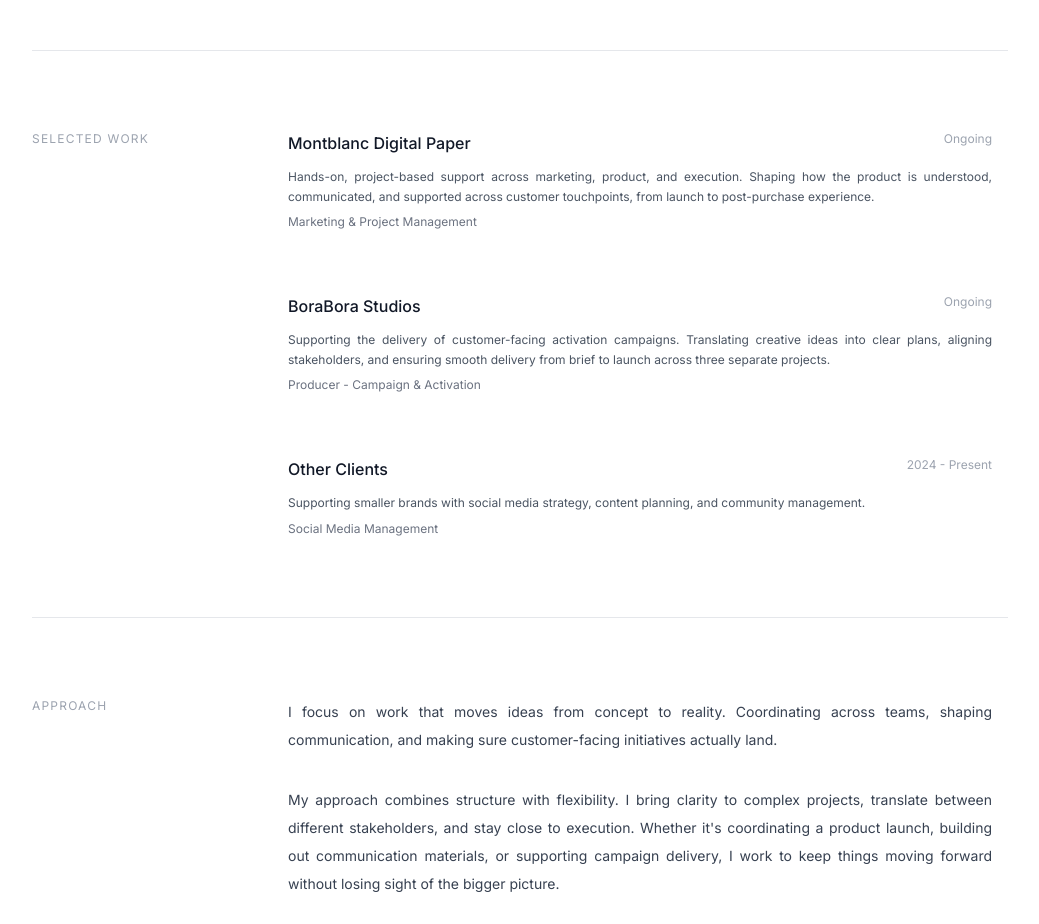
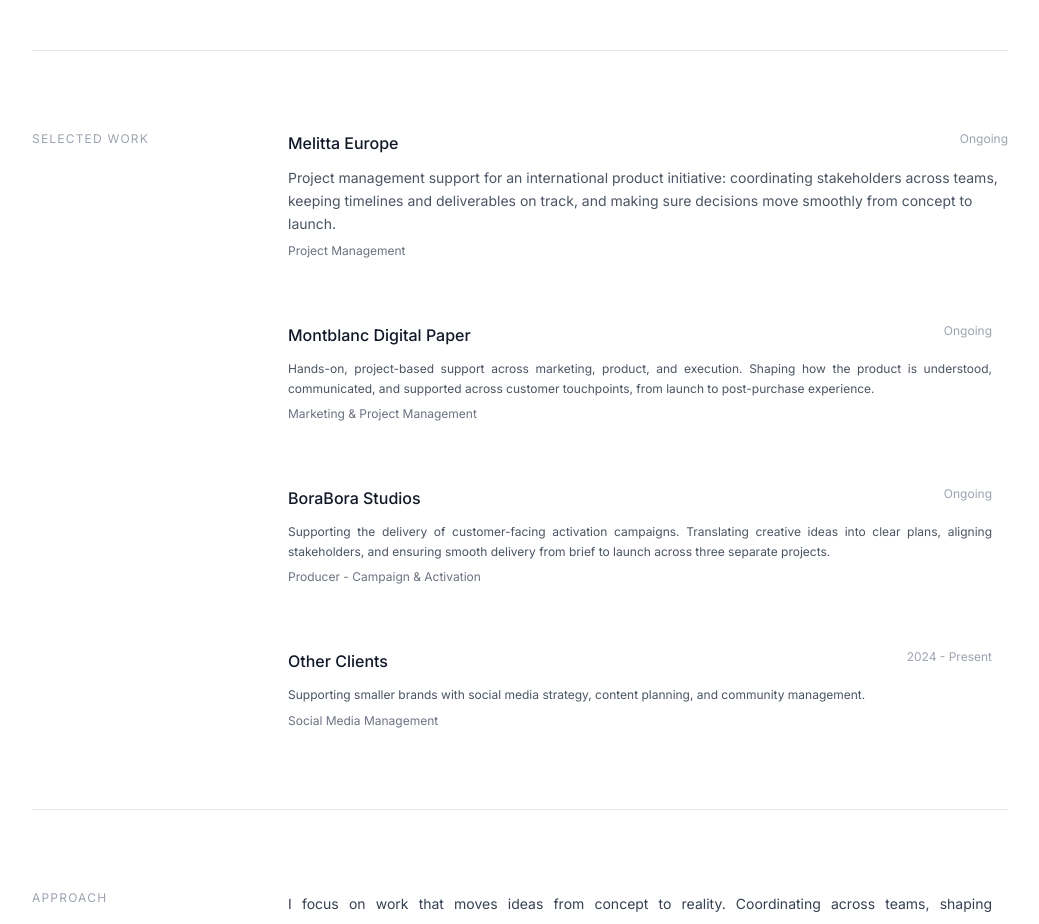
Before and after one commit to bykyra/personalbrand, a React (Vite) app: page / in a window 1280 px wide. Shown: the part 1160-2084 px from the top of the page, without its empty margins (120-1159 px from the left). Built offline with nearby package versions, Linux system fonts and the light colour scheme.

Commit message:
Add Melitta to selected work

```diff
--- a/src/pages/Home.jsx
+++ b/src/pages/Home.jsx
@@ -254,8 +254,24 @@ function Home() {
               Selected Work
             </p>
           </div>
-
           <div className="md:col-span-9 space-y-16">
+            {/* Project – Melitta */}
+<div>
+  <div className="flex justify-between items-start mb-3">
+    <h3 className="text-base font-medium text-gray-900">
+      Melitta Europe
+    </h3>
+    <span className="text-xs text-gray-400">Ongoing</span>
+  </div>
+  <p className="text-sm text-gray-600 leading-relaxed mb-2">
+    Project management support for an international product initiative: coordinating
+    stakeholders across teams, keeping timelines and deliverables on track, and making
+    sure decisions move smoothly from concept to launch.
+  </p>
+  <p className="text-xs text-gray-500">
+    Project Management
+  </p>
+</div>
             <div>
               <div className="pr-4">
               <div className="flex justify-between items-start mb-3">
```
